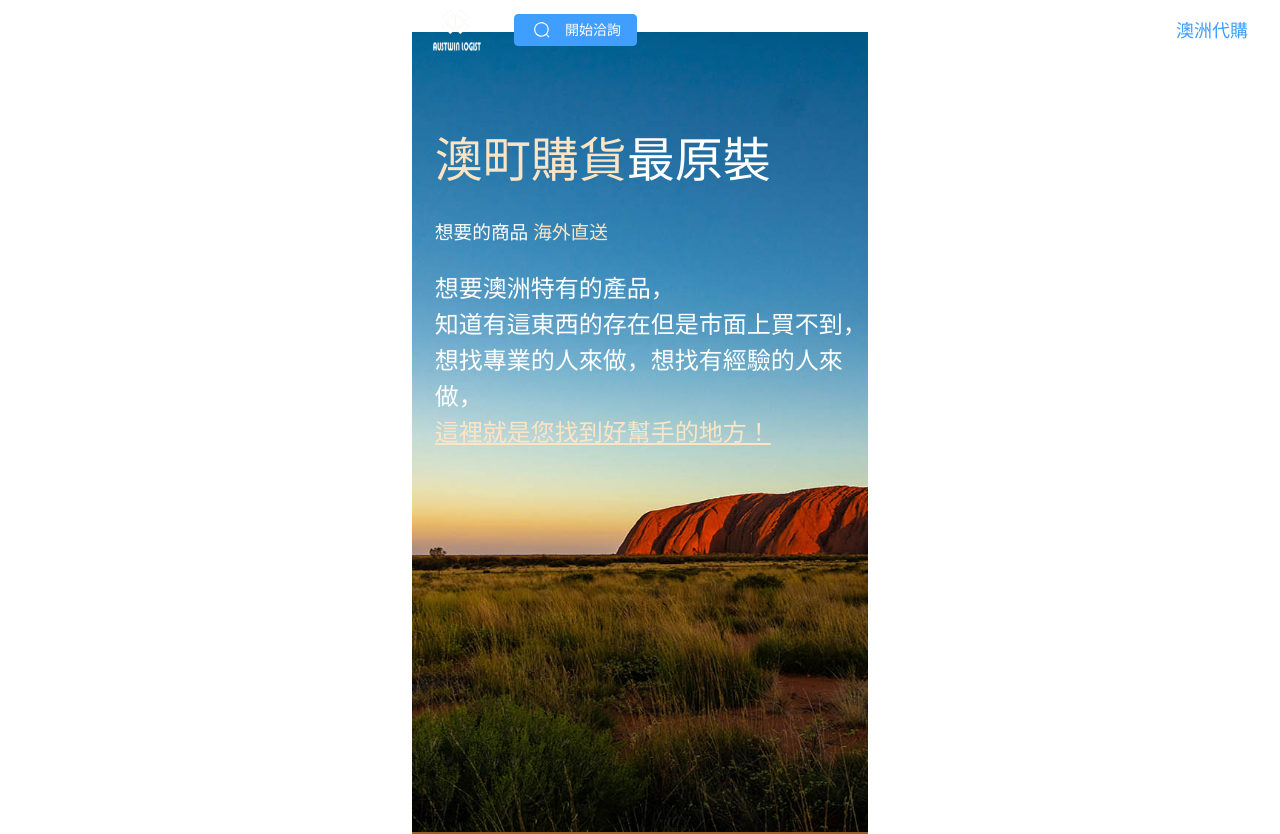
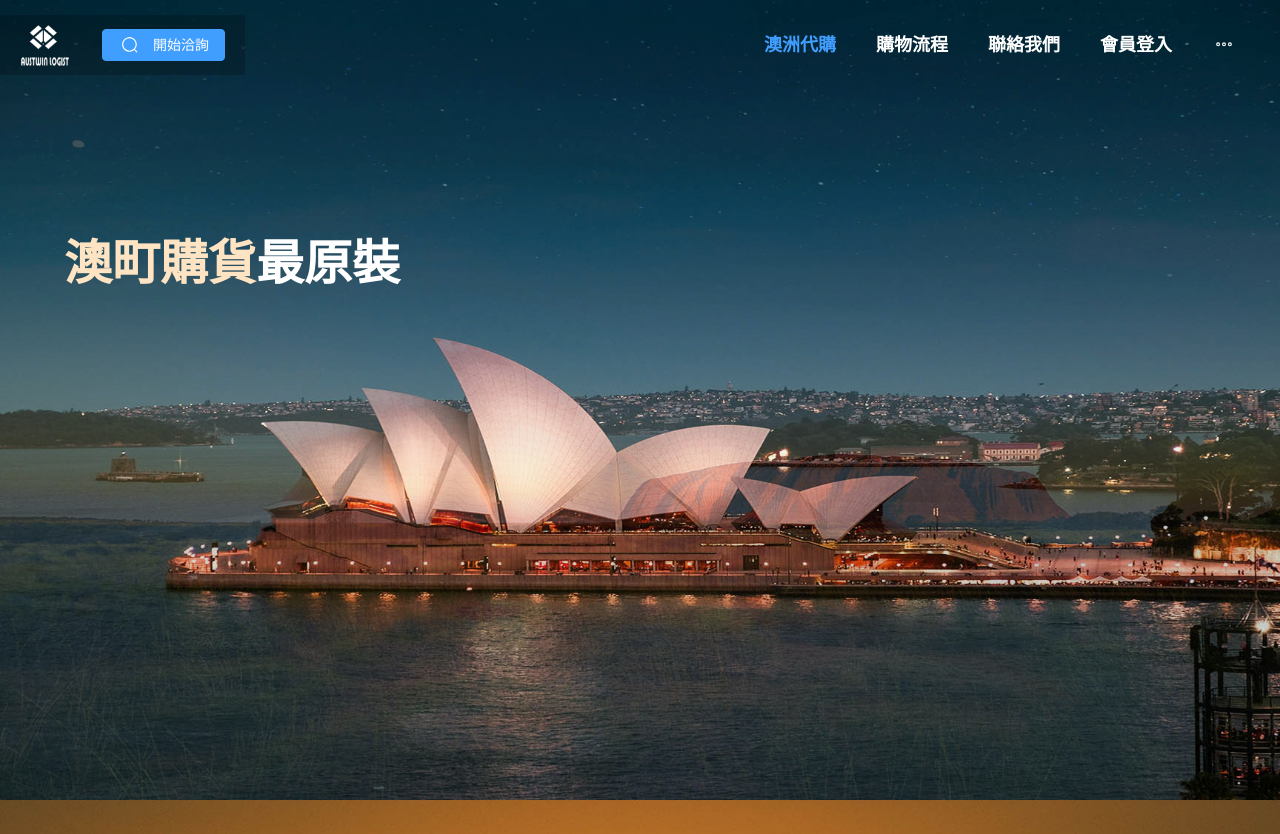
Before and after one commit to Stanrighttoleft/vite-vue-bootstrap, a Vue app: page / in a window 1280 px wide. Shown: the top 834 px of the page. Built offline with nearby package versions, Linux system fonts and the light colour scheme.

Commit message:
update gsap

```diff
--- a/package.json
+++ b/package.json
@@ -10,6 +10,7 @@
   },
   "dependencies": {
     "element-plus": "^2.11.8",
+    "gsap": "^3.13.0",
     "motion-v": "^1.7.4",
     "pinia": "^3.0.4",
     "vue": "^3.5.24",
@@ -17,6 +18,8 @@
   },
   "devDependencies": {
     "@vitejs/plugin-vue": "^6.0.1",
-    "vite": "^7.2.2"
+    "@vitejs/plugin-vue-jsx": "^5.1.2",
+    "vite": "^7.2.2",
+    "vite-plugin-vue-devtools": "^8.0.5"
   }
 }
--- a/src/main.js
+++ b/src/main.js
@@ -1,5 +1,4 @@
 import { createApp } from "vue";
-import "./style.css";
 import App from "./App.vue";
 import router from "./router";
 import { createPinia } from "pinia";
@@ -8,7 +7,6 @@
 
 const app = createApp(App);
 
-app.use(router);
 app.use(createPinia());
 app.use(ElementPlus);
 app.use(router);
--- a/src/style.css
+++ /dev/null
@@ -1,79 +0,0 @@
-:root {
-  font-family: system-ui, Avenir, Helvetica, Arial, sans-serif;
-  line-height: 1.5;
-  font-weight: 400;
-
-  color-scheme: light dark;
-  color: rgba(255, 255, 255, 0.87);
-  background-color: #242424;
-
-  font-synthesis: none;
-  text-rendering: optimizeLegibility;
-  -webkit-font-smoothing: antialiased;
-  -moz-osx-font-smoothing: grayscale;
-}
-
-a {
-  font-weight: 500;
-  color: #646cff;
-  text-decoration: inherit;
-}
-a:hover {
-  color: #535bf2;
-}
-
-body {
-  margin: 0;
-  display: flex;
-  place-items: center;
-  min-width: 320px;
-  min-height: 100vh;
-}
-
-h1 {
-  font-size: 3.2em;
-  line-height: 1.1;
-}
-
-button {
-  border-radius: 8px;
-  border: 1px solid transparent;
-  padding: 0.6em 1.2em;
-  font-size: 1em;
-  font-weight: 500;
-  font-family: inherit;
-  background-color: #1a1a1a;
-  cursor: pointer;
-  transition: border-color 0.25s;
-}
-button:hover {
-  border-color: #646cff;
-}
-button:focus,
-button:focus-visible {
-  outline: 4px auto -webkit-focus-ring-color;
-}
-
-.card {
-  padding: 2em;
-}
-
-#app {
-  max-width: 1280px;
-  margin: 0 auto;
-  padding: 2rem;
-  text-align: center;
-}
-
-@media (prefers-color-scheme: light) {
-  :root {
-    color: #213547;
-    background-color: #ffffff;
-  }
-  a:hover {
-    color: #747bff;
-  }
-  button {
-    background-color: #f9f9f9;
-  }
-}
--- a/src/views/HomeView.vue
+++ b/src/views/HomeView.vue
@@ -156,6 +156,8 @@
 import gsap from "gsap";
 import SplitText from "gsap/SplitText";
 import ScrollTrigger from "gsap/ScrollTrigger";
+
+gsap.registerPlugin(ScrollTrigger);
 
 // background slideshow
 const images = ["/1.jpg", "/2.jpg"];
--- a/vite.config.js
+++ b/vite.config.js
@@ -1,5 +1,8 @@
 import { defineConfig } from "vite";
 import vue from "@vitejs/plugin-vue";
+import vueJsx from "@vitejs/plugin-vue-jsx";
+import vueDevTools from "vite-plugin-vue-devtools";
+import { fileURLToPath, URL } from "node:url";
 
 // https://vite.dev/config/
 export default defineConfig({
```
Also changed, not shown: 1 other file (tests, documents, lock files or other folders).
